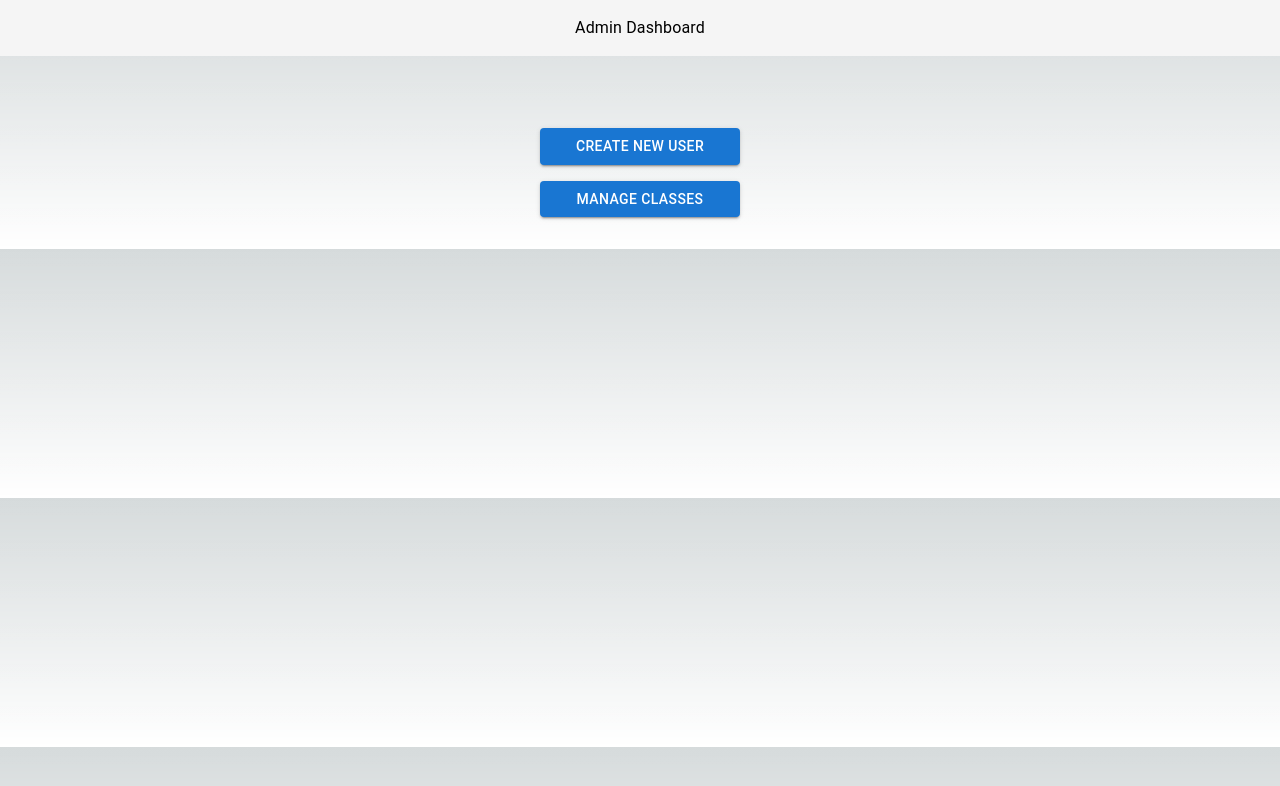
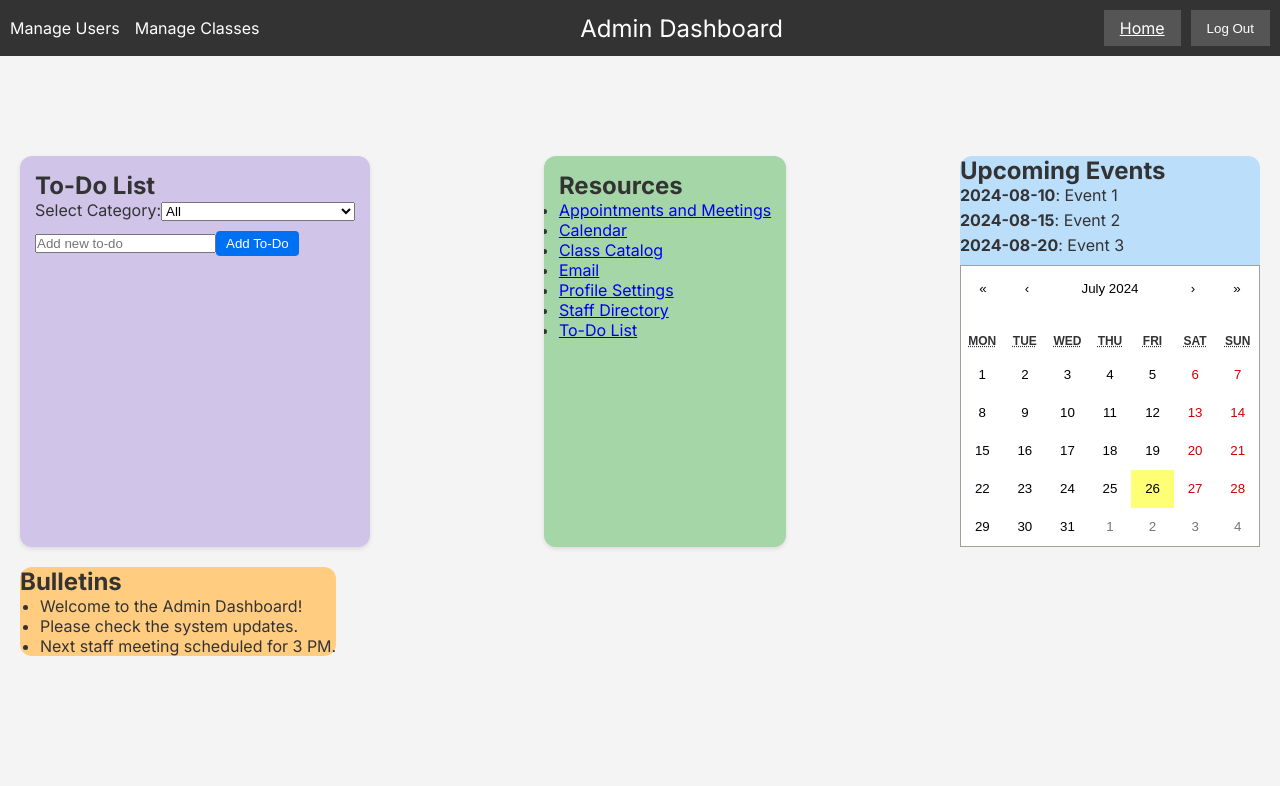
Before and after one commit to JoyZhang2023/Scholars-Saga, a Next.js app: page /admin/admin-dashboard in a window 1280 px wide. Shown: the top 786 px of the page. Built offline with nearby package versions, Linux system fonts and the light colour scheme.

Commit message:
placeholder admin page
admin page is complete now we just need the backend connected

```diff
--- /dev/null
+++ b/app/admin/admin-dashboard/BulletinsCard.tsx
@@ -0,0 +1,27 @@
+import React, { useState, useEffect } from 'react';
+
+const BulletinsCard = () => {
+  const [bulletins, setBulletins] = useState([
+    "Welcome to the Admin Dashboard!",
+    "Please check the system updates.",
+    "Next staff meeting scheduled for 3 PM."
+  ]);
+
+  useEffect(() => {
+    // You can fetch bulletins from your data source here
+    // Example: fetch('/api/bulletins').then(response => response.json()).then(data => setBulletins(data));
+  }, []);
+
+  return (
+    <div className="bulletins-card">
+      <h2>Bulletins</h2>
+      <ul>
+        {bulletins.map((bulletin, index) => (
+          <li key={index}>{bulletin}</li>
+        ))}
+      </ul>
+    </div>
+  );
+};
+
+export default BulletinsCard;
--- /dev/null
+++ b/app/admin/admin-dashboard/ResourcesCard.tsx
@@ -0,0 +1,35 @@
+import React from 'react';
+import Link from 'next/link'; // Import Link for navigation
+
+const ResourcesCard = () => {
+  return (
+    <div className="card resources-card">
+      <h2>Resources</h2>
+      <ul className="resources-list">
+        <li>
+          <Link href="/admin/appointments">Appointments and Meetings</Link>
+        </li>
+        <li>
+          <Link href="/admin/calendar">Calendar</Link>
+        </li>
+        <li>
+          <Link href="/admin/class-catalog">Class Catalog</Link>
+        </li>
+        <li>
+          <Link href="/admin/email">Email</Link>
+        </li>
+        <li>
+          <Link href="/admin/profile-settings">Profile Settings</Link>
+        </li>
+        <li>
+          <Link href="/admin/staff-directory">Staff Directory</Link>
+        </li>
+        <li>
+          <Link href="/admin/todos">To-Do List</Link>
+        </li>
+      </ul>
+    </div>
+  );
+};
+
+export default ResourcesCard;
--- /dev/null
+++ b/app/admin/admin-dashboard/ToDosCard.tsx
@@ -0,0 +1,67 @@
+import React, { useState } from 'react';
+
+const ToDosCard = () => {
+  // State to manage the current input value, all to-dos, and selected category
+  const [todo, setTodo] = useState('');
+  const [todos, setTodos] = useState<{ category: string; text: string }[]>([]);
+  const [selectedCategory, setSelectedCategory] = useState('All');
+
+  // Function to handle adding a new to-do
+  const handleAddTodo = () => {
+    if (todo.trim()) {
+      setTodos([...todos, { category: selectedCategory, text: todo }].sort((a, b) => a.text.localeCompare(b.text)));
+      setTodo('');
+    }
+  };
+
+  // Function to handle category change
+  const handleCategoryChange = (event: React.ChangeEvent<HTMLSelectElement>) => {
+    setSelectedCategory(event.target.value);
+  };
+
+  // Filtered to-dos based on selected category
+  const filteredTodos = selectedCategory === 'All'
+    ? todos
+    : todos.filter(todo => todo.category === selectedCategory);
+
+  return (
+    <div className="card to-dos-card">
+      <h2>To-Do List</h2>
+
+      {/* Dropdown for selecting category */}
+      <div className="category-select">
+        <label htmlFor="category">Select Category:</label>
+        <select id="category" value={selectedCategory} onChange={handleCategoryChange}>
+          <option value="All">All</option>
+          <option value="Counselor Creation">Counselor Creation</option>
+          <option value="Student Creation">Student Creation</option>
+          <option value="Admin/IT Personnel Creation">Admin/IT Personnel Creation</option>
+          <option value="Class Creation">Class Creation</option>
+        </select>
+      </div>
+
+      {/* Input field and button for adding a new to-do */}
+      <div className="todo-input-container">
+        <input
+          type="text"
+          value={todo}
+          onChange={(e) => setTodo(e.target.value)}
+          placeholder="Add new to-do"
+          className="todo-input"
+        />
+        <button onClick={handleAddTodo} className="add-button">Add To-Do</button>
+      </div>
+
+      {/* Display filtered to-dos */}
+      <div className="todo-list">
+        {filteredTodos.map((item, index) => (
+          <div key={index} className="todo-item">
+            <span>{item.text}</span>
+          </div>
+        ))}
+      </div>
+    </div>
+  );
+};
+
+export default ToDosCard;
--- /dev/null
+++ b/app/admin/admin-dashboard/UpcomingEventsCard.tsx
@@ -0,0 +1,34 @@
+import React, { useState, useEffect } from 'react';
+import { Calendar } from 'react-calendar';
+import 'react-calendar/dist/Calendar.css';
+
+const UpcomingEventsCard = () => {
+  const [events, setEvents] = useState([
+    { date: "2024-08-10", description: "Event 1" },
+    { date: "2024-08-15", description: "Event 2" },
+    { date: "2024-08-20", description: "Event 3" }
+  ]);
+
+  useEffect(() => {
+    // You can fetch events from your data source here
+    // Example: fetch('/api/events').then(response => response.json()).then(data => setEvents(data));
+  }, []);
+
+  return (
+    <div className="upcoming-events-card">
+      <h2>Upcoming Events</h2>
+      <ul className="event-list">
+        {events.map((event, index) => (
+          <li key={index}>
+            <span className="event-date">{event.date}</span>: {event.description}
+          </li>
+        ))}
+      </ul>
+      <div className="calendar-container">
+        <Calendar />
+      </div>
+    </div>
+  );
+};
+
+export default UpcomingEventsCard;
--- a/app/admin/admin-dashboard/page.tsx
+++ b/app/admin/admin-dashboard/page.tsx
@@ -1,32 +1,34 @@
-"use client";
-import styles from "@/app/page.module.css";
+"use client"; // Ensure this is a client component
+
 import React from 'react';
-import Typography from '@mui/material/Typography';
-import Button from '@mui/material/Button';
 import Link from 'next/link';
+import ToDosCard from './ToDosCard';
+import ResourcesCard from './ResourcesCard';
+import UpcomingEventsCard from './UpcomingEventsCard';
+import BulletinsCard from './BulletinsCard';
 
-const Admin: React.FC = () => {
+const AdminDashboard = () => {
   return (
-    <main className={styles.main}>
-      <header className={styles.header}>
-        <Typography align="center" component="h1" className={styles.headerText}>
-          Admin Dashboard
-        </Typography>
-      </header>
-      <div className={styles.content}>
-        <Link href="/admin/create-user" passHref>
-          <Button variant="contained" color="primary" className={styles.button}>
-            Create New User
-          </Button>
-        </Link>
-        <Link href="/admin/manage-classes" passHref>
-          <Button variant="contained" color="primary" className={styles.button}>
-            Manage Classes
-          </Button>
-        </Link>
+    <div className="admin-page">
+      <nav className="navbar">
+        <div className="navbar-menu">
+          <Link href="/admin/manage-users" className="navbar-menu-item">Manage Users</Link>
+          <Link href="/admin/manage-classes" className="navbar-menu-item">Manage Classes</Link>
+        </div>
+        <div className="navbar-title">Admin Dashboard</div>
+        <div className="navbar-buttons">
+          <Link href="/home" className="nav-button">Home</Link>
+          <button className="nav-button">Log Out</button>
+        </div>
+      </nav>
+      <div className="cards-container">
+        <ToDosCard />
+        <ResourcesCard />
+        <UpcomingEventsCard />
+        <BulletinsCard />
       </div>
-    </main>
+    </div>
   );
 };
 
-export default Admin;
+export default AdminDashboard;
--- a/app/globals.css
+++ b/app/globals.css
@@ -1,107 +1,181 @@
-:root {
-  --max-width: 1100px;
-  --border-radius: 12px;
-  --font-mono: ui-monospace, Menlo, Monaco, "Cascadia Mono", "Segoe UI Mono",
-    "Roboto Mono", "Oxygen Mono", "Ubuntu Monospace", "Source Code Pro",
-    "Fira Mono", "Droid Sans Mono", "Courier New", monospace;
+/* globals.css */
 
-  --foreground-rgb: 0, 0, 0;
-  --background-start-rgb: 214, 219, 220;
-  --background-end-rgb: 255, 255, 255;
-
-  --primary-glow: conic-gradient(
-    from 180deg at 50% 50%,
-    #16abff33 0deg,
-    #0885ff33 55deg,
-    #54d6ff33 120deg,
-    #0071ff33 160deg,
-    transparent 360deg
-  );
-  --secondary-glow: radial-gradient(
-    rgba(255, 255, 255, 1),
-    rgba(255, 255, 255, 0)
-  );
-
-  --tile-start-rgb: 239, 245, 249;
-  --tile-end-rgb: 228, 232, 233;
-  --tile-border: conic-gradient(
-    #00000080,
-    #00000040,
-    #00000030,
-    #00000020,
-    #00000010,
-    #00000010,
-    #00000080
-  );
-
-  --callout-rgb: 238, 240, 241;
-  --callout-border-rgb: 172, 175, 176;
-  --card-rgb: 180, 185, 188;
-  --card-border-rgb: 131, 134, 135;
+/* General Reset */
+* {
+  margin: 0;
+  padding: 0;
+  box-sizing: border-box;
 }
 
-@media (prefers-color-scheme: dark) {
-  :root {
-    --foreground-rgb: 255, 255, 255;
-    --background-start-rgb: 0, 0, 0;
-    --background-end-rgb: 0, 0, 0;
-
-    --primary-glow: radial-gradient(rgba(1, 65, 255, 0.4), rgba(1, 65, 255, 0));
-    --secondary-glow: linear-gradient(
-      to bottom right,
-      rgba(1, 65, 255, 0),
-      rgba(1, 65, 255, 0),
-      rgba(1, 65, 255, 0.3)
-    );
-
-    --tile-start-rgb: 2, 13, 46;
-    --tile-end-rgb: 2, 5, 19;
-    --tile-border: conic-gradient(
-      #ffffff80,
-      #ffffff40,
-      #ffffff30,
-      #ffffff20,
-      #ffffff10,
-      #ffffff10,
-      #ffffff80
-    );
-
-    --callout-rgb: 20, 20, 20;
-    --callout-border-rgb: 108, 108, 108;
-    --card-rgb: 100, 100, 100;
-    --card-border-rgb: 200, 200, 200;
-  }
+/* Body Styling */
+body {
+  font-family: Arial, sans-serif;
+  background-color: #f4f4f4;
+  color: #333;
 }
 
-* {
-  box-sizing: border-box;
-  padding: 0;
-  margin: 0;
+/* Main Container for Admin Page */
+.admin-page {
+  display: flex;
+  flex-direction: column;
+  min-height: 100vh;
 }
 
-html,
-body {
-  max-width: 100vw;
-  overflow-x: hidden;
+/* Navigation Bar */
+.navbar {
+  background-color: #333;
+  color: white;
+  padding: 10px;
+  display: flex;
+  align-items: center;
+  position: relative;
 }
 
-body {
-  color: rgb(var(--foreground-rgb));
-  background: linear-gradient(
-      to bottom,
-      transparent,
-      rgb(var(--background-end-rgb))
-    )
-    rgb(var(--background-start-rgb));
+.navbar-menu {
+  display: flex;
+  gap: 15px;
 }
 
-a {
-  color: inherit;
+.navbar-menu-item {
+  color: white;
   text-decoration: none;
 }
 
-@media (prefers-color-scheme: dark) {
-  html {
-    color-scheme: dark;
-  }
+.navbar-title {
+  flex: 1;
+  text-align: center;
+  color: white;
+  font-size: 1.5rem;
 }
+
+.navbar-buttons {
+  display: flex;
+  gap: 10px;
+}
+
+.nav-button {
+  background-color: #555;
+  color: white;
+  border: none;
+  padding: 8px 16px;
+  cursor: pointer;
+}
+
+/* Layout Container */
+.cards-container {
+  display: flex;
+  flex-wrap: wrap;
+  justify-content: space-between; /* Spread out cards evenly */
+  gap: 20px;
+  padding: 20px;
+  margin-top: 80px; /* Space from the nav bar */
+}
+
+/* Card Styling */
+.card {
+  background: #fff;
+  border-radius: 12px; /* Rounded edges */
+  padding: 15px;
+  box-shadow: 0 2px 4px rgba(0, 0, 0, 0.1);
+  display: flex;
+  flex-direction: column;
+  min-width: 220px;
+  max-width: 400px; /* Adjust based on content needs */
+  box-sizing: border-box; /* Ensure padding does not affect size */
+  overflow: hidden; /* Prevent content from spilling out */
+}
+
+/* Specific Card Styling */
+.to-dos-card {
+  background-color: #d1c4e9; /* Pastel purple */
+}
+
+.resources-card {
+  background-color: #a5d6a7; /* Pastel mint */
+}
+
+.upcoming-events-card {
+  background-color: #bbdefb; /* Pastel blue */
+  max-width: 300px; /* Ensure width does not exceed this */
+}
+
+.bulletins-card {
+  background-color: #ffcc80; /* Pastel orange */
+}
+
+/* Title and Content Padding */
+.card-title {
+  margin-bottom: 15px; /* Increased space between title and content */
+  font-size: 1.2rem; /* Title font size */
+}
+
+/* Add Padding Above Card Titles */
+.upcoming-events-card .card-title,
+.bulletins-card .card-title {
+  padding-top: 15px; /* Space between the top of the card and the title */
+}
+
+/* Event List Styling */
+.event-list {
+  margin-bottom: 10px; /* Space between events and calendar */
+  padding: 0;
+  list-style: none;
+}
+
+.event-list li {
+  margin-bottom: 5px; /* Space between events */
+}
+
+.event-date {
+  font-weight: bold; /* Emphasize event date */
+}
+
+/* Calendar Container */
+.calendar-container {
+  display: flex;
+  justify-content: center;
+}
+
+/* To-Do List Styling */
+.todo-category {
+  margin-bottom: 20px; /* Space between category and input field */
+}
+
+.todo-input {
+  margin-bottom: 10px; /* Space between input field and button */
+}
+
+.todo-list {
+  margin-top: 10px;
+  display: flex;
+  flex-direction: column;
+  gap: 5px; /* Space between to-do items */
+}
+
+/* Button Styling */
+.add-button {
+  margin-top: 10px; /* Space above the button */
+  padding: 5px 10px; /* Padding inside the button */
+  background-color: #0070f3; /* Button background color */
+  color: white; /* Button text color */
+  border: none; /* Remove default border */
+  border-radius: 4px; /* Rounded corners */
+  cursor: pointer; /* Pointer cursor on hover */
+  align-self: flex-end; /* Align button next to input field */
+}
+
+.add-button:hover {
+  background-color: #005bb5; /* Darker background on hover */
+}
+
+/* Card Border Radius Fixes */
+.upcoming-events-card, .bulletins-card {
+  border-radius: 12px; /* Rounded edges for all cards */
+}
+
+/* Bulletins List Overflow Fix */
+.bulletins-card ul {
+  padding-left: 20px; /* Add padding to the left for bullet points */
+  margin: 0;
+  list-style-type: disc; /* Use disc for bullet points */
+}
--- a/package.json
+++ b/package.json
@@ -14,6 +14,7 @@
     "@mui/material": "^5.16.6",
     "next": "14.2.5",
     "react": "^18",
+    "react-calendar": "^5.0.0",
     "react-dom": "^18"
   },
   "devDependencies": {
```
Also changed, not shown: app/admin/create-user/page.tsx (deleted, +0 -48 lines), app/admin/manage-user/page.tsx (deleted, +0 -37 lines), 1 other file (tests, documents, lock files or other folders).
